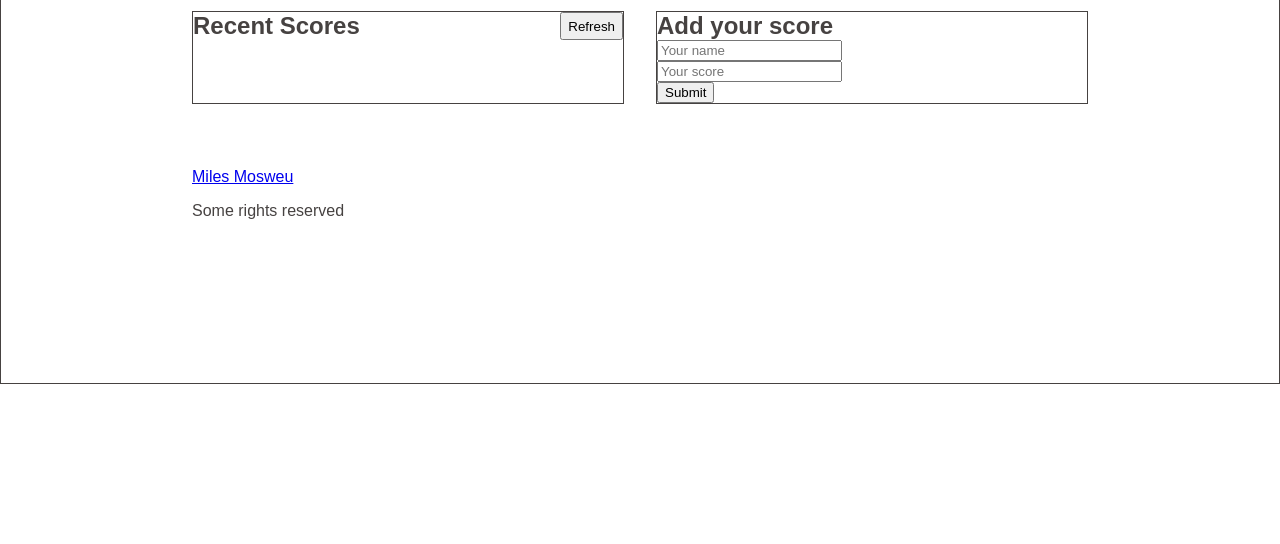
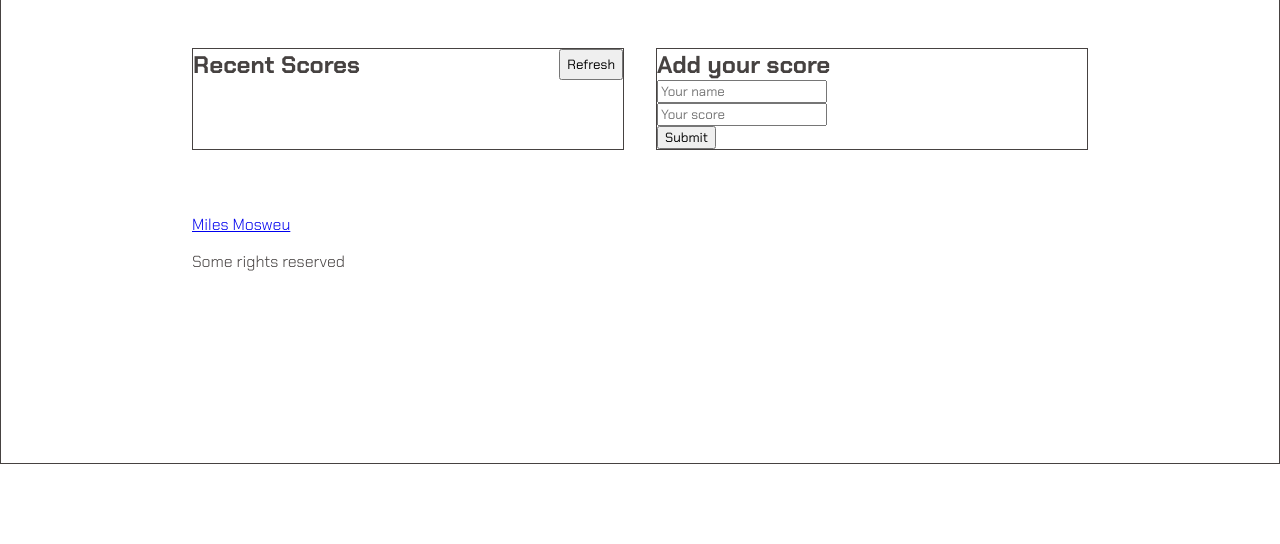
Before and after one commit to Timbar09/Leaderboard, a website built with webpack: page src/index.html in a window 1280 px wide. Shown: the part 256-800 px from the top of the page. Built offline with nearby package versions, Linux system fonts and the light colour scheme; no server answers.

Commit message:
Add Goggle font

```diff
--- a/src/index.html
+++ b/src/index.html
@@ -4,6 +4,12 @@
     <meta charset="UTF-8" />
     <meta http-equiv="X-UA-Compatible" content="IE=edge" />
     <meta name="viewport" content="width=device-width, initial-scale=1.0" />
+    <link rel="preconnect" href="https://fonts.googleapis.com" />
+    <link rel="preconnect" href="https://fonts.gstatic.com" crossorigin />
+    <link
+      href="https://fonts.googleapis.com/css2?family=Chakra+Petch:wght@300;400;500;700&display=swap"
+      rel="stylesheet"
+    />
     <link rel="stylesheet" href="./style.css" />
     <title>Leaderboard | Miles Mosweu</title>
   </head>
--- a/src/style.css
+++ b/src/style.css
@@ -6,6 +6,7 @@ html {
 *,
 *::before,
 *::after {
+  font-family: 'Chakra Petch', sans-serif;
   box-sizing: inherit;
 }
 
@@ -18,7 +19,6 @@ body {
 
   margin: 0;
   padding: 0;
-  font-family: 'Ubuntu', sans-serif;
   font-weight: 300;
   color: var(--color-text);
   background-color: var(--color-white);
@@ -26,7 +26,8 @@ body {
 
 .app {
   flex-direction: column;
-  height: 80vh;
+  min-height: 27rem;
+  height: 90vh;
   overflow-y: scroll;
   border: solid 1px;
 }
```
